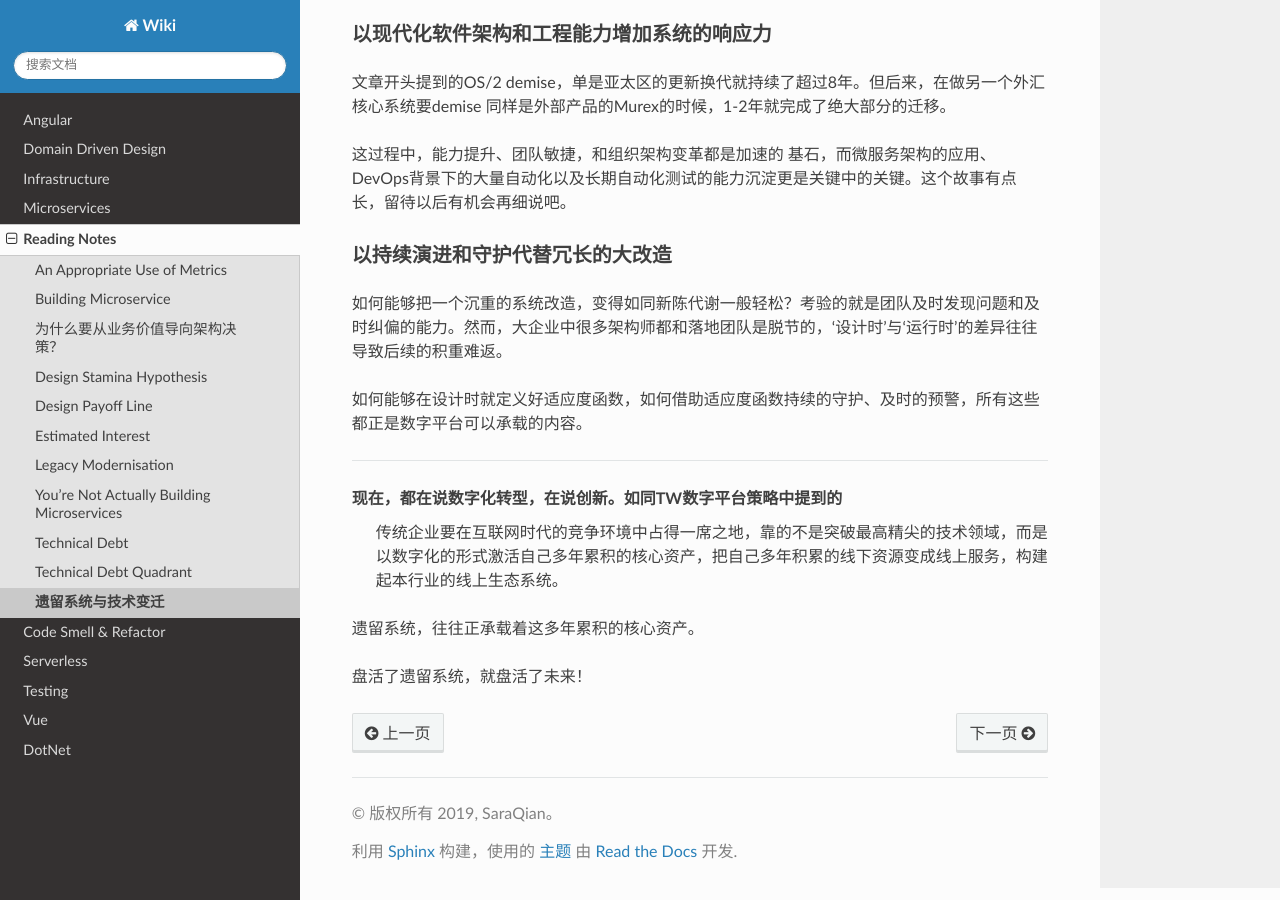
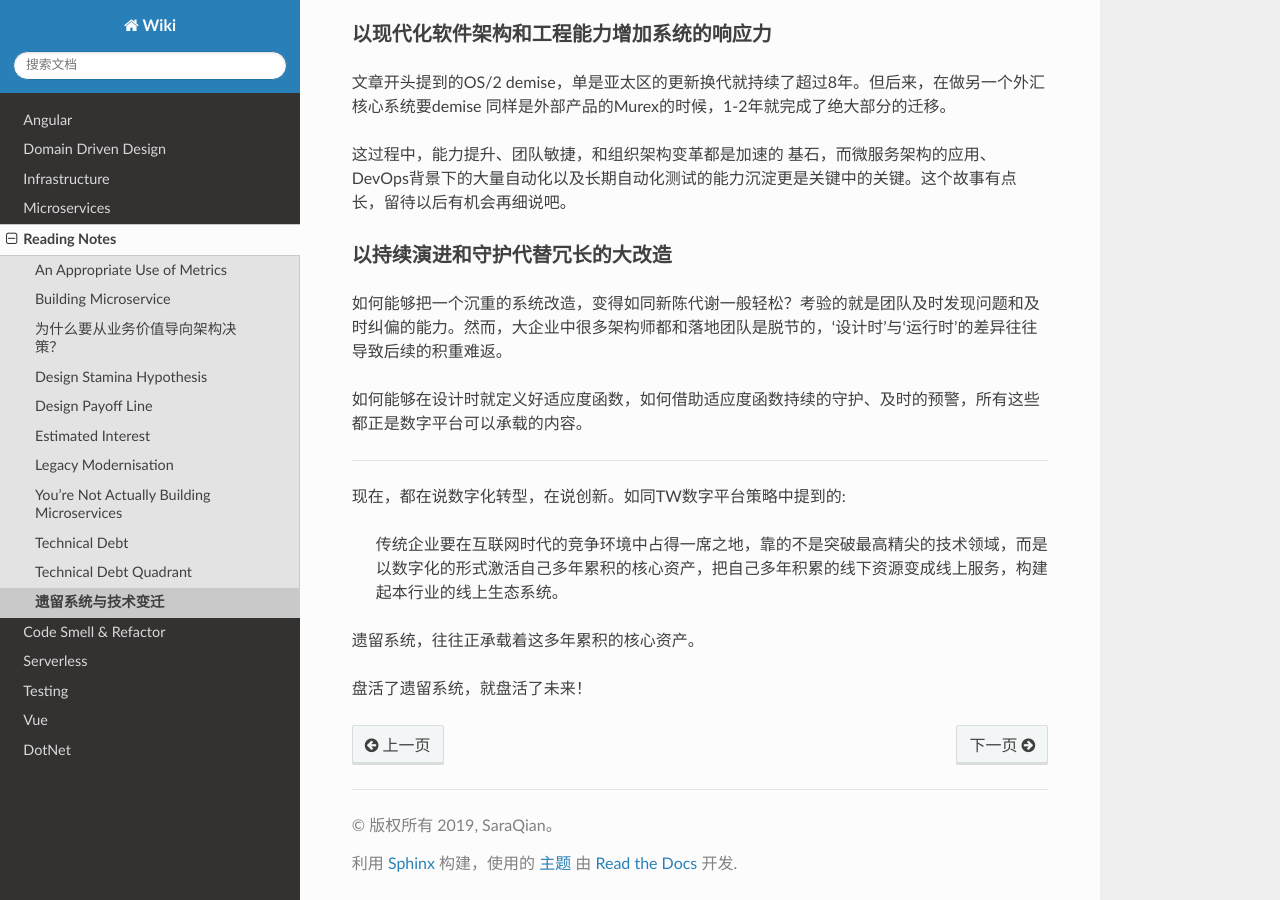
Before and after one commit to abigail830/Sphinx_wiki, a Sphinx documentation site: the page built from source/Reading/legacy1.rst, in a window 1280 px wide and 900 px high, scrolled down 4042 px. Built offline with Sphinx 7.4.7 and the Read the Docs theme 2.0.0, drawn with Linux system fonts in a browser that asks for light colours.

```diff
--- a/source/Reading/legacy1.rst
+++ b/source/Reading/legacy1.rst
@@ -126,7 +126,8 @@ OS/2的生死，背后不过就是这段时间IBM和微软在ToC市场上竞争
 
 ----------------
 
-现在，都在说数字化转型，在说创新。如同TW数字平台策略中提到的
+现在，都在说数字化转型，在说创新。如同TW数字平台策略中提到的:
+
   传统企业要在互联网时代的竞争环境中占得一席之地，靠的不是突破最高精尖的技术领域，而是以数字化的形式激活自己多年累积的核心资产，把自己多年积累的线下资源变成线上服务，构建起本行业的线上生态系统。
 
 遗留系统，往往正承载着这多年累积的核心资产。
```
